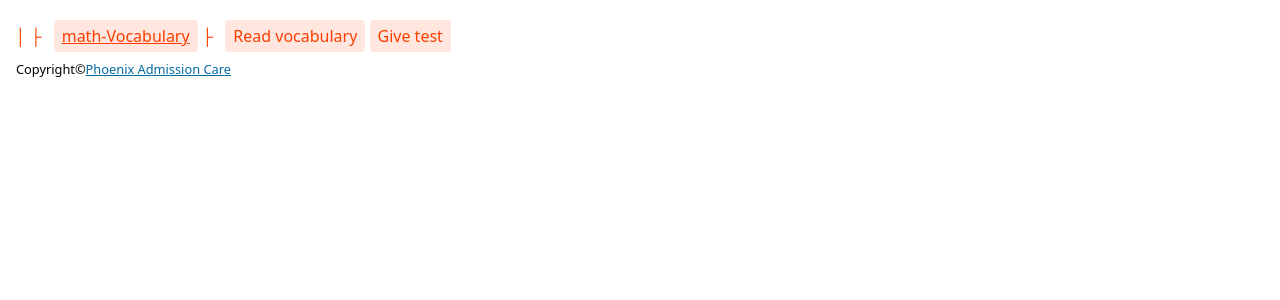
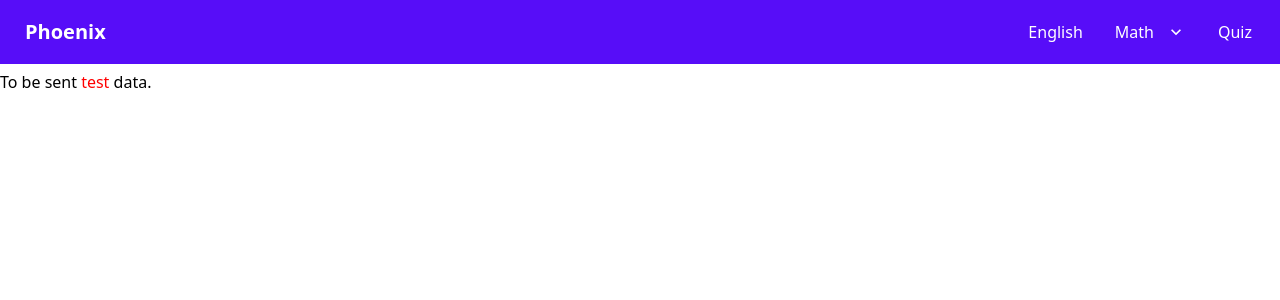
Before and after one commit to Rafi-Riday/phoenix-cheatsheet, a SvelteKit app: page /test in a window 1280 px wide. Shown: the top 300 px of the page. Built offline with nearby package versions, Linux system fonts and the light colour scheme.

Commit message:
Changed folder structure

```diff
--- a/src/routes/test/[test_route]/+page.svelte
+++ b/src/lib/TwoDataObj/TwoDataObj.svelte
@@ -1,9 +1,10 @@
 <script>
-    import { page } from "$app/stores";
-    import ExamQSet from "$lib/ExamQSet.svelte";
-    import ReadQSet from "$lib/ReadQSet.svelte";
+    import ExamQSet from "$lib/TwoDataObj/ExamQSet.svelte";
+    import ReadQSet from "$lib/TwoDataObj/ReadQSet.svelte";
+
+    export let mainData;
     const { title, description, keywords, author, direction, dataSet } =
-        $page.data.mainData;
+        mainData;
 
     // Page State
     let currentPage = "Test";
--- a/src/routes/+layout.svelte
+++ b/src/routes/+layout.svelte
@@ -2,4 +2,39 @@
     import "../app.css";
 </script>
 
-<slot />
+<div class="fixed top-0 left-0 navbar bg-primary text-primary-content">
+    <div class="flex-1">
+        <a href="/" class="btn btn-ghost normal-case text-xl">Phoenix</a>
+    </div>
+    <div class="flex-none">
+        <ul class="menu menu-horizontal px-1">
+            <li><a href="/english">English</a></li>
+            <!-- svelte-ignore a11y-no-noninteractive-tabindex -->
+            <li tabindex="0">
+                <a href="/math">
+                    Math
+                    <svg
+                        class="fill-current"
+                        xmlns="http://www.w3.org/2000/svg"
+                        width="20"
+                        height="20"
+                        viewBox="0 0 24 24"
+                        ><path
+                            d="M7.41,8.58L12,13.17L16.59,8.58L18,10L12,16L6,10L7.41,8.58Z"
+                        /></svg
+                    >
+                </a>
+                <ul class="p-2 bg-primary text-primary-content">
+                    <li><a href="/math/geometry">Geometry</a></li>
+                    <li><a href="/math/algebra">Algebra</a></li>
+                    <li><a href="/math/arithemetic">Arithemetic</a></li>
+                </ul>
+            </li>
+            <li><a href="/quiz">Quiz</a></li>
+        </ul>
+    </div>
+</div>
+
+<div class="mt-[70px]">
+    <slot />
+</div>
--- a/src/routes/+page.svelte
+++ b/src/routes/+page.svelte
@@ -2,11 +2,12 @@
     <title>Home</title>
 </svelte:head>
 
-<main class="p-4">
-    <a href="/test/math-vocabulary">
+<main class="">
+    <a href="/math/vocabulary">
         <button
             class="bg-[#ff3e0020] text-[#ff3e00] text-xs sm:text-base underline px-2 py-1 rounded my-1"
             >math-Vocabulary
         </button>
     </a>
 </main>
+.replace(/\\\\/g, "\\")
--- /dev/null
+++ b/src/routes/[subject]/+page.server.js
@@ -0,0 +1,3 @@
+export const load = async ({ params }) => {
+    return { mainData: params.subject }
+}
--- /dev/null
+++ b/src/routes/[subject]/+page.svelte
@@ -0,0 +1,5 @@
+<script>
+    import { page } from "$app/stores";
+</script>
+
+To be sent <span class="text-[#f00]">{$page.data.mainData}</span> data.
--- /dev/null
+++ b/src/routes/[subject]/[topic]/+page.server.js
@@ -0,0 +1,11 @@
+import { error } from '@sveltejs/kit';
+
+export const load = async ({ params, fetch }) => {
+    try {
+        const res = await fetch(`/db/${params.subject}/${params.topic}.json`);
+        const mainData = await res.json();
+        return { mainData }
+    } catch (err) {
+        throw error(404);
+    }
+};
--- /dev/null
+++ b/src/routes/[subject]/[topic]/+page.svelte
@@ -0,0 +1,13 @@
+<script>
+    import { page } from "$app/stores";
+
+    const imports = {
+        TwoDataObj: () => import("$lib/TwoDataObj/TwoDataObj.svelte"),
+    };
+
+    let component = $page.data.mainData.prototype;
+</script>
+
+{#await imports[component]() then response}
+    <svelte:component this={response.default} mainData={$page.data.mainData} />
+{/await}
--- a/src/routes/test/+page.svelte
+++ /dev/null
@@ -1,31 +0,0 @@
-<svelte:head>
-    <title>Test</title>
-</svelte:head>
-
-<main class="m-4">
-    <div>
-        <span class="text-[#ff3e00] text-xs sm:text-base pr-2">│ ├</span>
-        <a href="/test/math-vocabulary">
-            <button
-                class="bg-[#ff3e0020] text-[#ff3e00] text-xs sm:text-base underline px-2 py-1 rounded my-1"
-                >math-Vocabulary
-            </button>
-        </a>
-        <span class="text-[#ff3e00] text-xs sm:text-base pr-2">├</span>
-        <button
-            class="bg-[#ff3e0020] text-[#ff3e00] text-xs sm:text-base px-2 py-1 rounded my-1 cursor-default"
-            >Read vocabulary
-        </button>
-        <button
-            class="bg-[#ff3e0020] text-[#ff3e00] text-xs sm:text-base px-2 py-1 rounded my-1 cursor-default"
-            >Give test
-        </button>
-    </div>
-    <small class="mt-4">
-        Copyright©<a
-            class="text-sky-700 underline"
-            href="https://www.facebook.com/PhoenixAdmissionCare"
-            >Phoenix Admission Care</a
-        >
-    </small>
-</main>
--- a/src/routes/test/[test_route]/+page.server.js
+++ /dev/null
@@ -1,6 +0,0 @@
-export const load = async ({ params, fetch }) => {
-    const res = await fetch(`/${params.test_route}.json`);
-    const mainData = await res.json();
-
-    return { mainData }
-};
--- a/static/math-vocabulary.json
+++ b/static/db/math/vocabulary.json
@@ -1,4 +1,5 @@
 {
+    "prototype": "TwoDataObj",
     "title": "Math Vocabulary",
     "description": "Math English to Bangla and vice-versa word meaning and Exam",
     "keywords": "Math, English to Bangla, word meaning, Exam",
```
Also changed, not shown: src/lib/TwoDataObj/ExamQSet.svelte (renamed from src/lib/ExamQSet.svelte), src/lib/TwoDataObj/ReadQSet.svelte (renamed from src/lib/ReadQSet.svelte).
